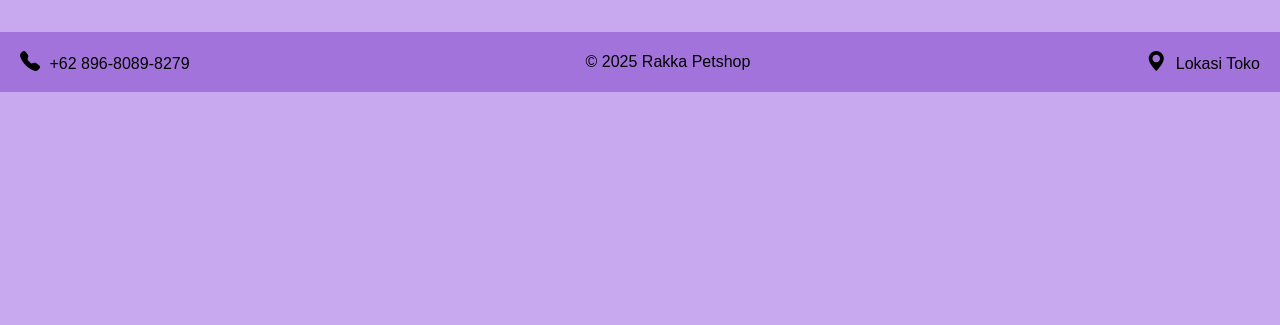
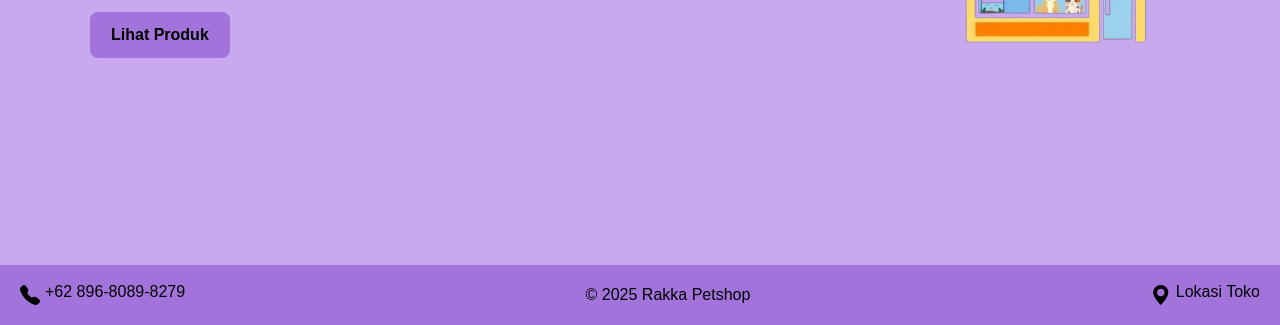
Before and after one commit to rismayanfitri546-crypto/Rismayan, a plain HTML site: page index.html in a window 1280 px wide. Shown: the part 475-800 px from the top of the page. Drawn offline with nearby package versions, Linux system fonts and the light colour scheme.

Commit message:
Update style.css

```diff
--- a/style.css
+++ b/style.css
@@ -1,6 +1,9 @@
 body {
   background-color: #c8a9f0;
   font-family: Arial, sans-serif;
+  display: flex;
+  flex-direction: column;
+  min-height: 100vh;
 }
 
 /* Navbar */
@@ -22,6 +25,7 @@ body {
   align-items: center;
   padding: 80px 20px;
   gap: 20px;
+  flex: 1;
 }
 .hero h1 {
   font-weight: bold;
@@ -59,6 +63,13 @@ footer {
   align-items: center;
   flex-wrap: wrap;
 }
+
+ footer div {
+   display: flex;
+   justify-content: space-between;
+   aligh-items: center;
+   flex-wrap: wrap;
+ }
 footer i {
   font-size: 20px;
   margin-right: 5px;
```
